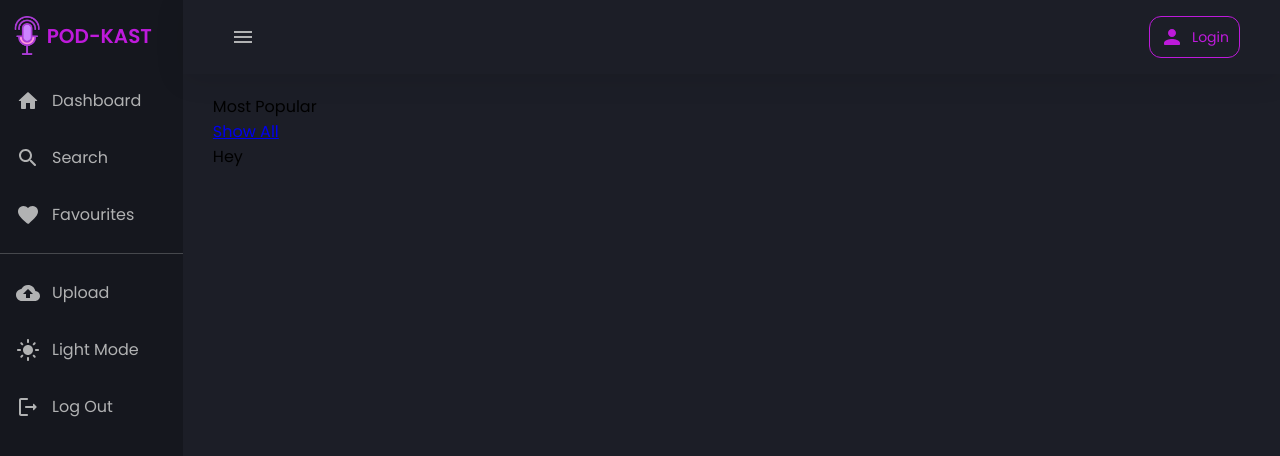
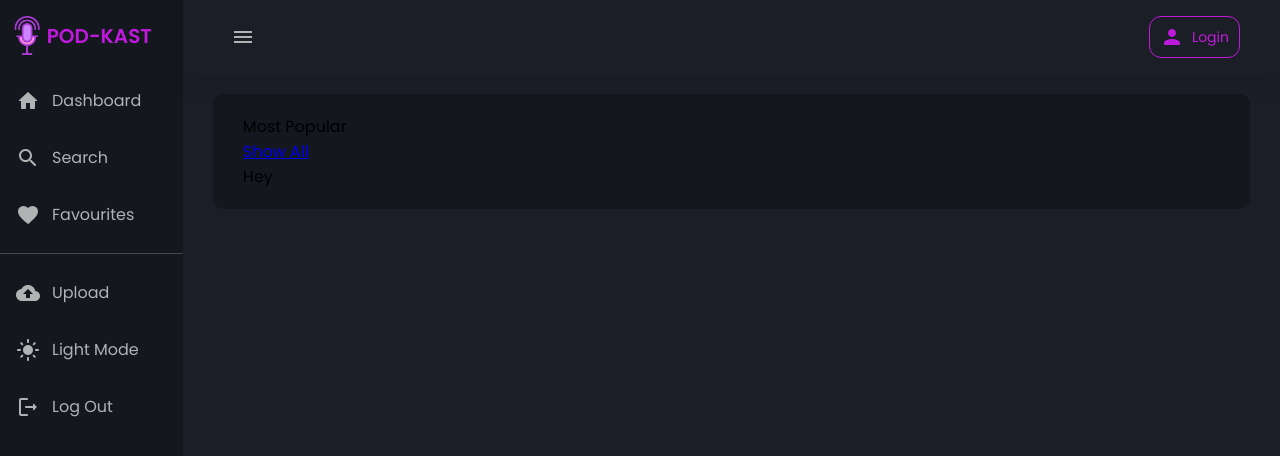
Before and after one commit to KayRaps/KARMOK515_BCL_2401_GROUP-B_KARAB0-MOKGATLE_DJS11., a React (Create React App) app in the folder client/: page / in a window 1280 px wide. Shown: the top 456 px of the page. Built offline with nearby package versions, Linux system fonts and the light colour scheme.

Commit message:
Added styled FilterContainer component.

```diff
--- a/client/src/pages/Dashboard.jsx
+++ b/client/src/pages/Dashboard.jsx
@@ -14,7 +14,13 @@ const DashboardMain = styled.div`
     padding: 6px 10px;
 }
 `;
-const FilterContainer = styled.div``;
+const FilterContainer = styled.div`
+  display: flex;
+  flex-direction: column;
+  background-color: ${({ theme }) => theme.bg};
+  border-radius: 10px;
+  padding: 20px 30px;
+`;
 const Topic = styled.div``;
 const Span = styled.div``;
 const Podcasts = styled.div``;
```
